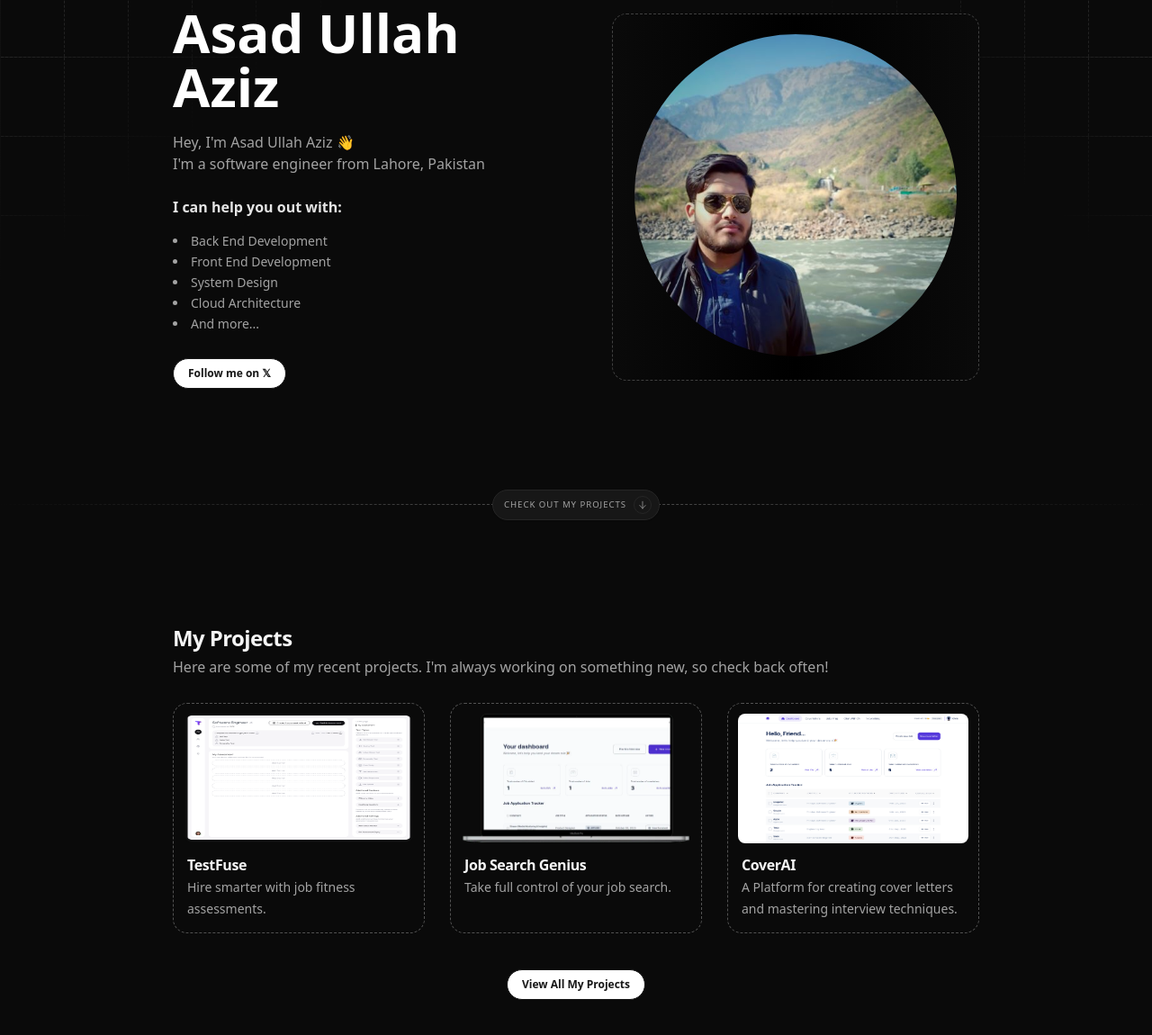
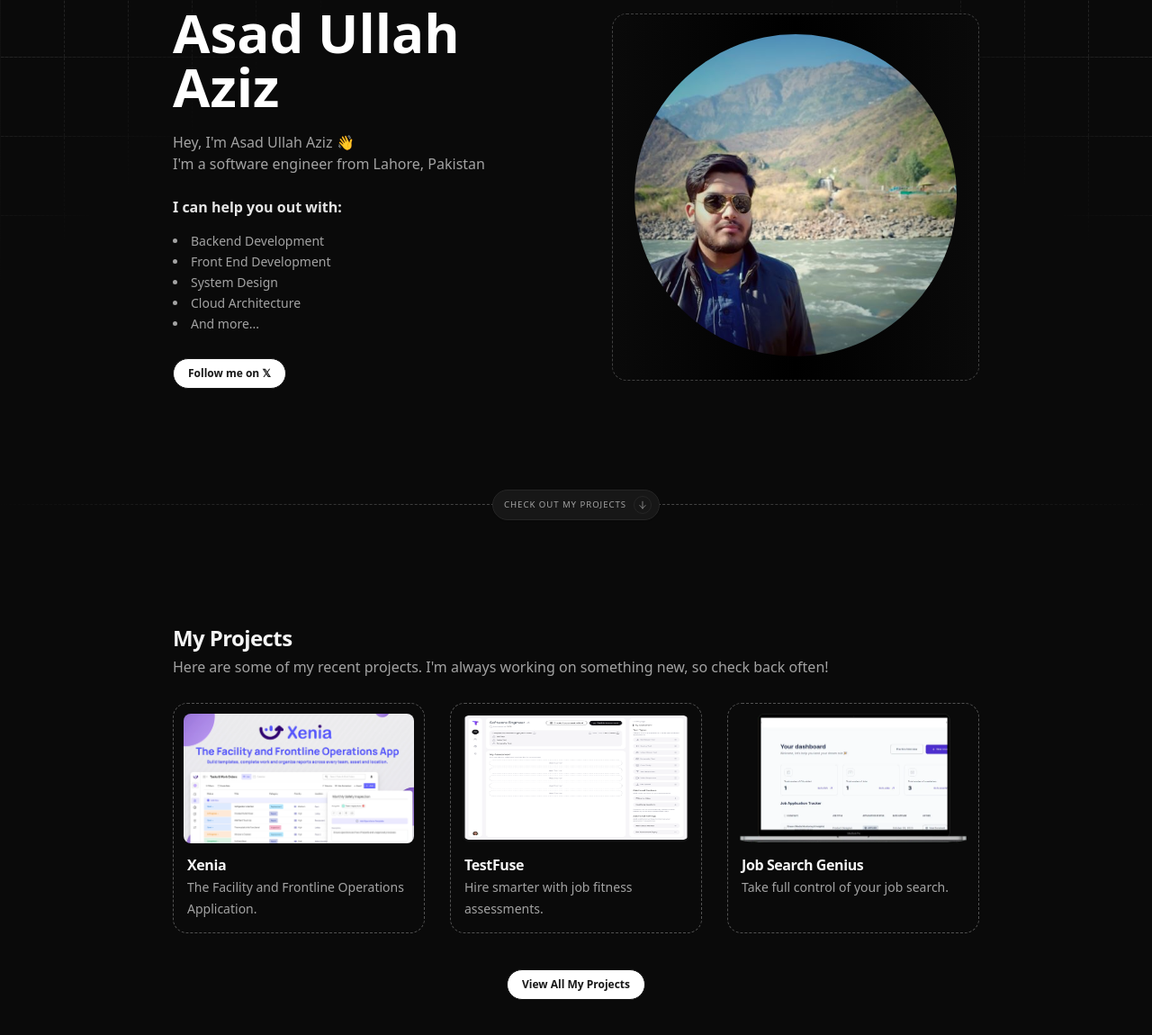
Before and after one commit to asadullahaziz/asadullahaziz.com, an Astro site: page / in a window 1280 px wide. Shown: the part 202-1352 px from the top of the page at 90% size. Built offline with nearby package versions, Linux system fonts and the light colour scheme; Astro itself is replaced by a stand-in of ours.

Commit message:
Update: home about and experience secttions

```diff
--- a/src/collections/projects.json
+++ b/src/collections/projects.json
@@ -1,4 +1,10 @@
 [
+	{
+		"name": "Xenia",
+		"description": "The Facility and Frontline Operations Application.",
+		"image": "/assets/images/projects/xenia_dashboard.png",
+		"url": "https://xenia.team/"
+	},
 	{
 		"name": "TestFuse",
 		"description": "Hire smarter with job fitness assessments.",
--- a/src/components/home/projects.astro
+++ b/src/components/home/projects.astro
@@ -18,7 +18,7 @@
     class="grid items-stretch w-full sm:grid-cols-2 md:grid-cols-3 gap-7 mt-7"
   >
     {
-      projects.map((project) => {
+      projects.slice(0, 3).map((project) => {
         return (
           <Project
             name={project.name}
--- a/src/pages/index.astro
+++ b/src/pages/index.astro
@@ -28,7 +28,7 @@
         <ul
           class="py-2 space-y-[3px] text-sm list-disc list-inside text-neutral-500 dark:text-neutral-400"
         >
-          <li>Back End Development</li>
+          <li>Backend Development</li>
           <li>Front End Development</li>
           <li>System Design</li>
           <li>Cloud Architecture</li>
```
Also changed, not shown: public/assets/images/projects/xenia_dashboard.png (added).
